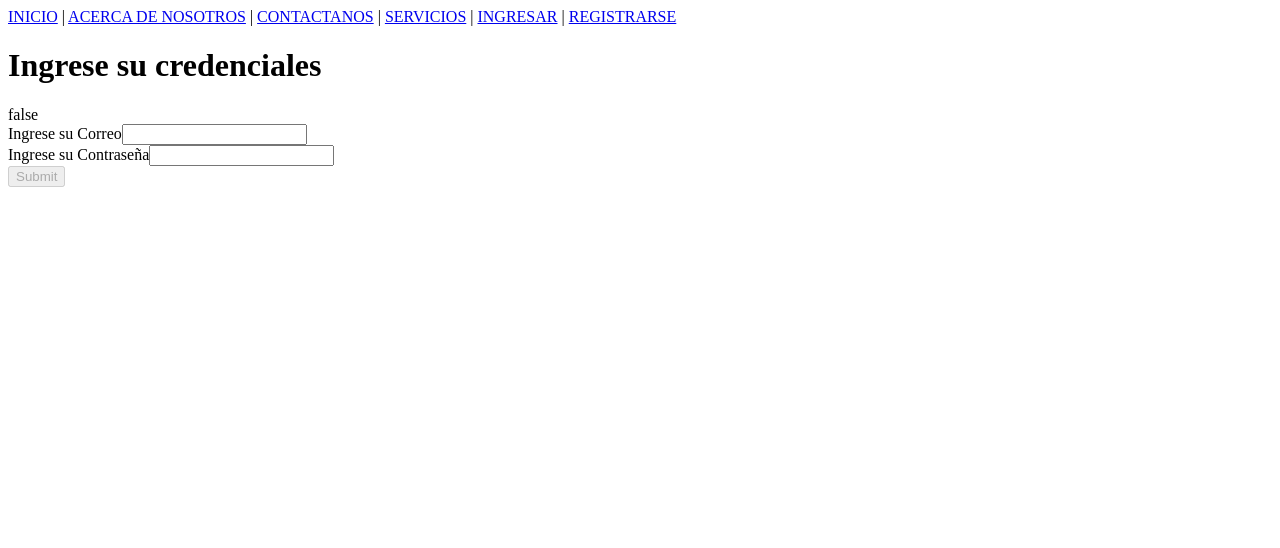
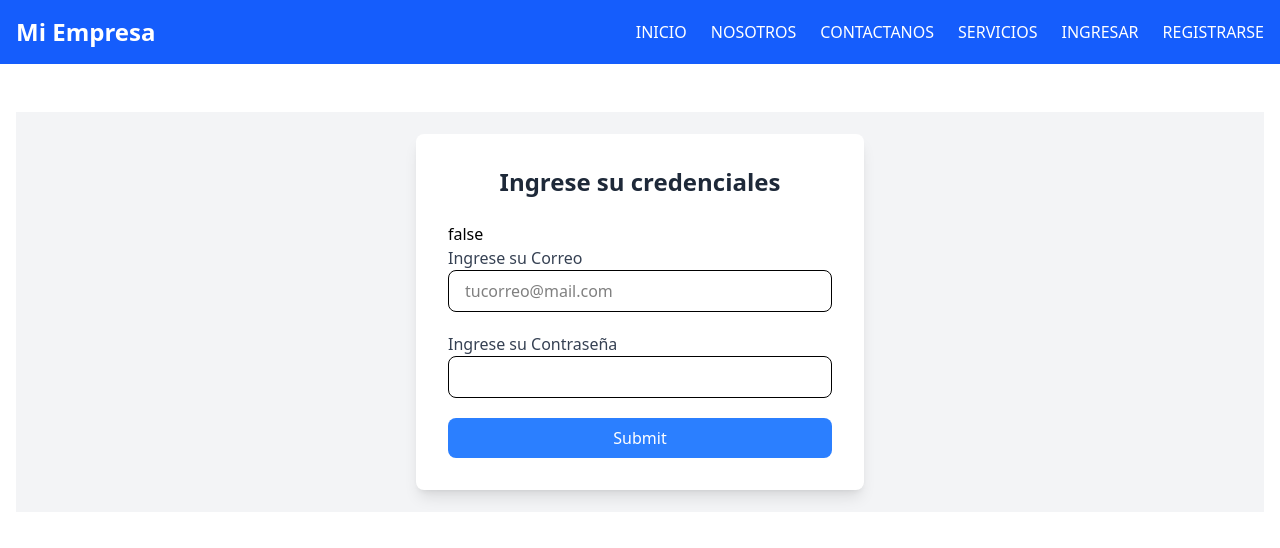
Before and after one commit to cchura94/frontend_inventario_angular, an Angular app: page /auth/login in a window 1280 px wide. Shown: the top 548 px of the page. Built offline with nearby package versions, Linux system fonts and the light colour scheme.

Commit message:
estilos + webLayout en rutas

```diff
--- a/src/app/app.html
+++ b/src/app/app.html
@@ -1,8 +1 @@
-<a routerLink="/">INICIO</a> |
-<a routerLink="/nosotros">ACERCA DE NOSOTROS</a> |
-<a routerLink="/contactos">CONTACTANOS</a> |
-<a routerLink="/servicios">SERVICIOS</a> |
-<a routerLink="/auth/login">INGRESAR</a> |
-<a routerLink="/auth/registro">REGISTRARSE</a>
-
 <router-outlet />
--- a/src/app/auth/login/login.html
+++ b/src/app/auth/login/login.html
@@ -1,25 +1,34 @@
-<h1>Ingrese su credenciales</h1>
+<div class="bg-gray-100 flex items-center justify-center min-h-100">
+    <div class="w-full max-w-md bg-white p-8 rounded-lg shadow-lg">
+
+        <h1 class="text-2xl font-bold text-center text-gray-800 mb-6">Ingrese su credenciales</h1>
         {{cargando}}
         <h1 *ngIf="cargando">CARGANDO...</h1>
-<form [formGroup]="loginForm" (ngSubmit)="funIngresar()">
-    <label for="e">Ingrese su Correo</label>
-    <input type="email" formControlName="email">
+        <form class="space-y-5" [formGroup]="loginForm" (ngSubmit)="funIngresar()">
+            <div>
+                <label for="e" class="block text-gray-700">Ingrese su Correo</label>
+                <input type="email" formControlName="email" placeholder="tucorreo@mail.com" class="w-full px-4 py-2 border rounded-lg">
                 <div *ngIf="loginForm.controls.email.errors && loginForm.controls.email.touched">
                     <small *ngIf="loginForm.controls.email.errors['required']">EL Correo es Obligatorio</small>
                     <small *ngIf="loginForm.controls.email.errors['email']">El Correo es incorrecto</small>
                 </div>
-    <br>
-    <label for="p">Ingrese su Contraseña</label>
-    <input type="password" formControlName="password">
+            </div>
+            <div>
+                <label for="p" class="block text-gray-700">Ingrese su Contraseña</label>
+                <input type="password" formControlName="password" class="w-full px-4 py-2 border rounded-lg">
                 <div *ngIf="loginForm.controls.password.errors && loginForm.controls.password.touched">
                     <small *ngIf="loginForm.controls.password.errors['required']">La contraseña es Obligatoria</small>
                     <small *ngIf="loginForm.controls.password.errors['minlength']">Minimo 6 caracteres</small>
                 </div>
-    <br>
-    <input type="submit" [disabled]="!loginForm.valid">
+            </div>
+
+            <input type="submit" [disabled]="!loginForm.valid" class="w-full bg-blue-500 text-white py-2 px-4 rounded-lg hover:bg-blue-700 transition duration-200">
         </form>
 
 
 
         {{ loginForm.value.email }}
         {{ loginForm.value.password }}
+    </div>
+
+</div>
--- /dev/null
+++ b/src/app/layout/web-layout/web-layout.html
@@ -0,0 +1,34 @@
+<nav class="bg-blue-600 p-4">
+    <div class="container max-auto flex justify-between items-center">
+
+            <a routerLink="/" class="text-white text-2xl font-bold">Mi Empresa</a>
+
+            <ul class="flex space-x-6">
+                <li>
+                    <a routerLink="/" class="text-white hover:text-gray-200">INICIO</a>
+                </li>
+                <li>
+                    <a routerLink="/nosotros" class="text-white hover:text-gray-200">NOSOTROS</a>
+                </li>
+                <li>
+                    <a routerLink="/contactos" class="text-white hover:text-gray-200">CONTACTANOS</a>
+                </li>
+                <li>
+                    <a routerLink="/servicios" class="text-white hover:text-gray-200">SERVICIOS</a>
+                </li>
+                <li>
+                    <a routerLink="/auth/login" class="text-white hover:text-gray-200">INGRESAR</a>
+                </li>
+                <li>
+                    <a routerLink="/auth/registro" class="text-white hover:text-gray-200">REGISTRARSE</a>
+                </li>
+            </ul>
+    </div>
+</nav>
+
+<section class="py-12">
+    <div class="mx-auto px-4">
+        <router-outlet />
+
+    </div>
+</section>
--- a/src/index.html
+++ b/src/index.html
@@ -6,6 +6,8 @@
   <base href="/">
   <meta name="viewport" content="width=device-width, initial-scale=1">
   <link rel="icon" type="image/x-icon" href="favicon.ico">
+  <script src="https://cdn.jsdelivr.net/npm/@tailwindcss/browser@4"></script>
+
 </head>
 <body>
   <app-root></app-root>
```
Also changed, not shown: src/app/app.routes.ts (+7 -0 lines), src/app/layout/web-layout/web-layout.ts (added, +12 -0 lines), src/app/layout/web-layout/web-layout.scss (added), 1 other file (tests, documents, lock files or other folders). Lines whose indentation alone changed are shown as unchanged.
